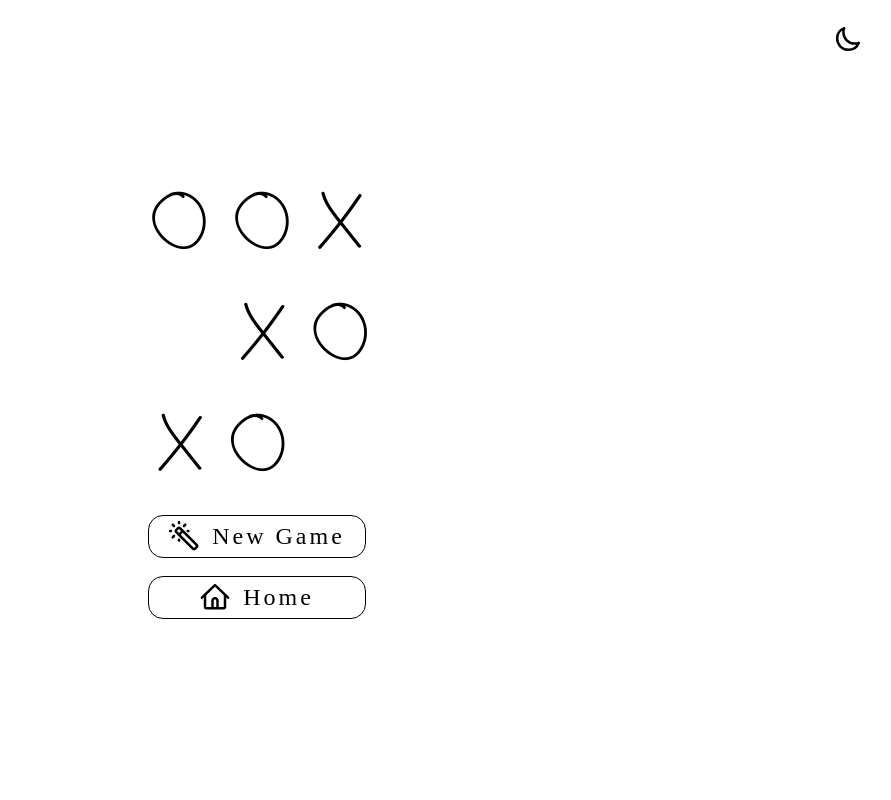
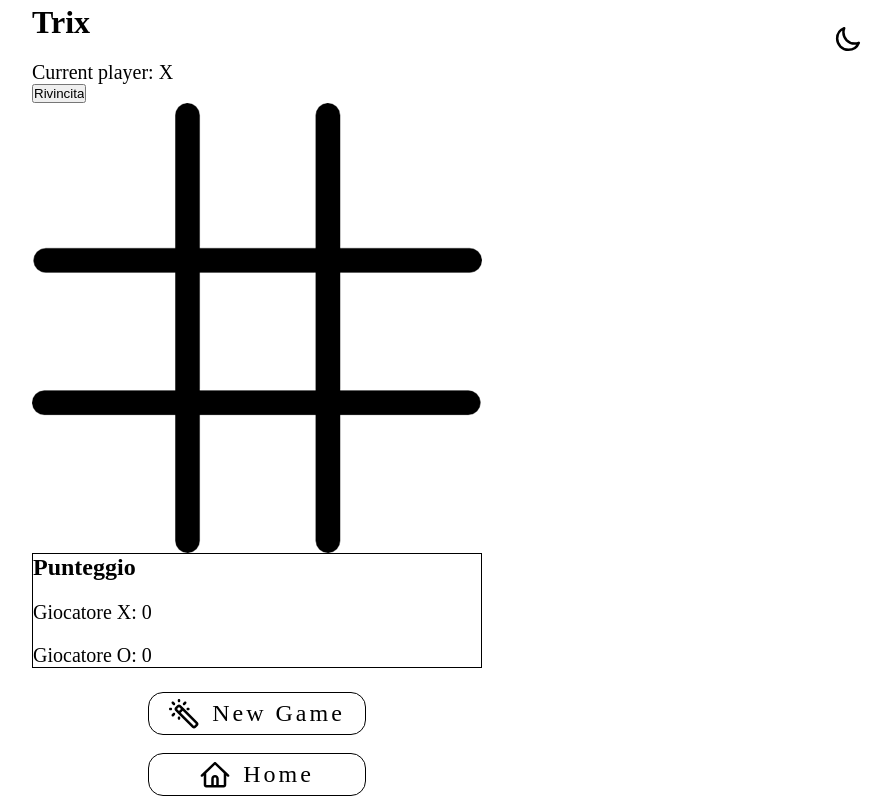
Before and after one commit to AndreaSergi/DevPlayground, a React (Vite) app in the folder devplayground/: page /tris/game in a window 1280 px wide. Shown: the whole page, without its empty margins (383-1274 px from the left). Built offline with nearby package versions, Linux system fonts and the light colour scheme; a web font is replaced by a local one.

Commit message:
trix.css, trix.jsx and png grid added

```diff
--- a/devplayground/src/tris/TrisGame/TrisGame.jsx
+++ b/devplayground/src/tris/TrisGame/TrisGame.jsx
@@ -1,12 +1,14 @@
 import { TrisButton } from "../TrisButton/TrisButton";
+import { Trix } from "../Trix";
 import style from "./TrisGame.module.css";
 
 export function TrisGame() {
   return (
     <div className={style.container}>
-      <p className={style.grid}>O O X</p>
-      <p className={style.grid}>&nbsp;&nbsp;&nbsp; X O</p>
-      <p className={style.grid}>X O &nbsp;&nbsp;</p>
+      {/* <p className={style.grid}>O O X</p> */}
+      {/* <p className={style.grid}>&nbsp;&nbsp;&nbsp; X O</p>
+      <p className={style.grid}>X O &nbsp;&nbsp;</p> */}
+      <Trix />
       <div className={style.buttons}>
         <TrisButton onClick={() => {}}>
           <svg viewBox="0 0 24 24" xmlns="http://www.w3.org/2000/svg">
--- /dev/null
+++ b/devplayground/src/tris/Trix.css
@@ -0,0 +1,72 @@
+/* App.css */
+
+.layer {
+  position: absolute;
+  top: 0;
+  left: 0;
+  width: 100%;
+  height: 100%;
+  background-image: url(./Tic-tac-toe.png);
+
+}
+
+
+body {
+  background-color: #f0f0f0;
+  font-family: Arial, sans-serif;
+}
+
+.App {
+  text-align: center;
+  margin-top: 50px;
+}
+
+.trix {
+  display: inline-block;
+}
+
+.board {
+  position: relative;
+  display: grid;
+  grid-template-columns: repeat(3, 150px);
+  grid-template-rows: repeat(3, 150px);
+
+}
+
+.row {
+  display: flex;
+  flex-wrap: wrap;
+}
+
+.cell {
+  width: 150px;
+  height: 150px;
+  display: flex;
+  align-items: center;
+  justify-content: center;
+  font-size: 48px;
+  font-weight: bold;
+  cursor: pointer;
+}
+
+.cell:hover {
+  border-radius: 50%;
+  background-color:#aebef7;
+  transition: 0.4s;
+}
+
+p {
+  font-size: 20px;
+  margin-top: 20px;
+
+}
+
+.winning-cell {
+  color: blue;
+  font-weight: 800;
+}
+
+.scoreboard{
+  border: 1px solid black;
+
+}
--- /dev/null
+++ b/devplayground/src/tris/Trix.jsx
@@ -0,0 +1,139 @@
+import React, { useEffect, useState } from 'react';
+import './Trix.css';
+
+const BOARD_SIZE = 3;
+
+export function Trix() {
+  const [board, setBoard] = useState(Array.from({ length: BOARD_SIZE }, () => Array.from({ length: BOARD_SIZE }, () => null)));
+  const [currentPlayer, setCurrentPlayer] = useState('X');
+  const [winner, setWinner] = useState(null);
+  const [winningCells, setWinningCells] = useState([]);
+  const [scoreX, setScoreX] = useState(0);
+  const [scoreO, setScoreO] = useState(0);
+
+
+  function checkWinner() {
+    // Check rows
+    for (let i = 0; i < BOARD_SIZE; i++) {
+      if (board[i][0] && board[i][0] === board[i][1] && board[i][0] === board[i][2]) {
+        setWinner(board[i][0]);
+
+        setWinningCells([[i, 0], [i, 1], [i, 2]]);
+        return;
+      }
+    }
+
+    // Check columns
+    for (let i = 0; i < BOARD_SIZE; i++) {
+      if (board[0][i] && board[0][i] === board[1][i] && board[0][i] === board[2][i]) {
+        setWinner(board[0][i]);
+
+        setWinningCells([[0, i], [1, i], [2, i]]);
+        return;
+      }
+    }
+
+    // Check diagonals
+    if (board[0][0] && board[0][0] === board[1][1] && board[0][0] === board[2][2]) {
+      setWinner(board[0][0]);
+
+      setWinningCells([[0, 0], [1, 1], [2, 2]]);
+      return;
+    }
+
+    if (board[0][2] && board[0][2] === board[1][1] && board[0][2] === board[2][0]) {
+      setWinner(board[0][2]);
+
+      setWinningCells([[0, 2], [1, 1], [2, 0]]);
+      return;
+    }
+
+    // Check for draw
+    if (!board.flat().includes(null)) {
+      setWinner('Draw');
+    }
+
+
+  };
+
+  function handleCellClick(row, col) {
+    if (!board[row][col] && !winner) {
+      const newBoard = [...board];
+      newBoard[row][col] = currentPlayer;
+      setBoard(newBoard);
+      setCurrentPlayer(currentPlayer === 'X' ? 'O' : 'X');
+      checkWinner();
+
+    }
+  };
+
+  function renderCell(row, col) {
+    const isWinningCell = winningCells.some(cell => cell[0] === row && cell[1] === col);
+    return (
+      <div className={`cell ${isWinningCell ? 'winning-cell' : ''}`} key={`${row}-${col}`} onClick={() => handleCellClick(row, col)}>
+        {board[row][col]}
+      </div>
+    );
+  };
+
+  function renderBoard() {
+    return board.map((row, rowIndex) => (
+      <div className="row" key={rowIndex}>
+        {row.map((cell, colIndex) => renderCell(rowIndex, colIndex))}
+      </div>
+    ));
+  };
+
+  const initializeBoard = () => {
+    setBoard(Array.from({ length: BOARD_SIZE }, () => Array.from({ length: BOARD_SIZE }, () => null)));
+    setCurrentPlayer('X');
+    setWinner(null);
+    setWinningCells([]);
+  };
+
+  function checkWinnerAndAssignScore() {
+    // Logica per controllare il vincitore rimane inalterata
+    if (winner === 'X') {
+      setScoreX(scoreX + 1); // Assegna un punto a X
+    } else if (winner === 'O') {
+      setScoreO(scoreO + 1); // Assegna un punto a O
+    }
+
+  }
+
+  // function resetScore() {
+  //   setScoreO(0)
+  //   setScoreX(0)
+  //   initializeBoard();
+  // }
+
+  useEffect(() => {
+    checkWinnerAndAssignScore()
+  }, [winner])
+
+
+  return (
+    <div className="trix">
+      <h1>Trix</h1>
+
+      {!winner && <p>Current player: {currentPlayer}</p>}
+      {winner && <p>{winner === 'Draw' ? 'It\'s a draw!' : `Player ${winner} wins!`}</p>}
+      <button onClick={initializeBoard}>Rivincita</button>
+
+      <div className="board">
+        <div className='layer'> {renderBoard()}</div>
+      </div>
+
+
+
+      <div className="scoreboard">
+        <h2>Punteggio</h2>
+
+        <p>Giocatore X: {scoreX}</p>
+        <p>Giocatore O: {scoreO}</p>
+
+        {/* <p><button onClick={resetScore}>Resetta il punteggio!</button></p> */}
+      </div>
+    </div>
+  );
+};
```
Also changed, not shown: devplayground/src/tris/Tic-tac-toe.png (added).
